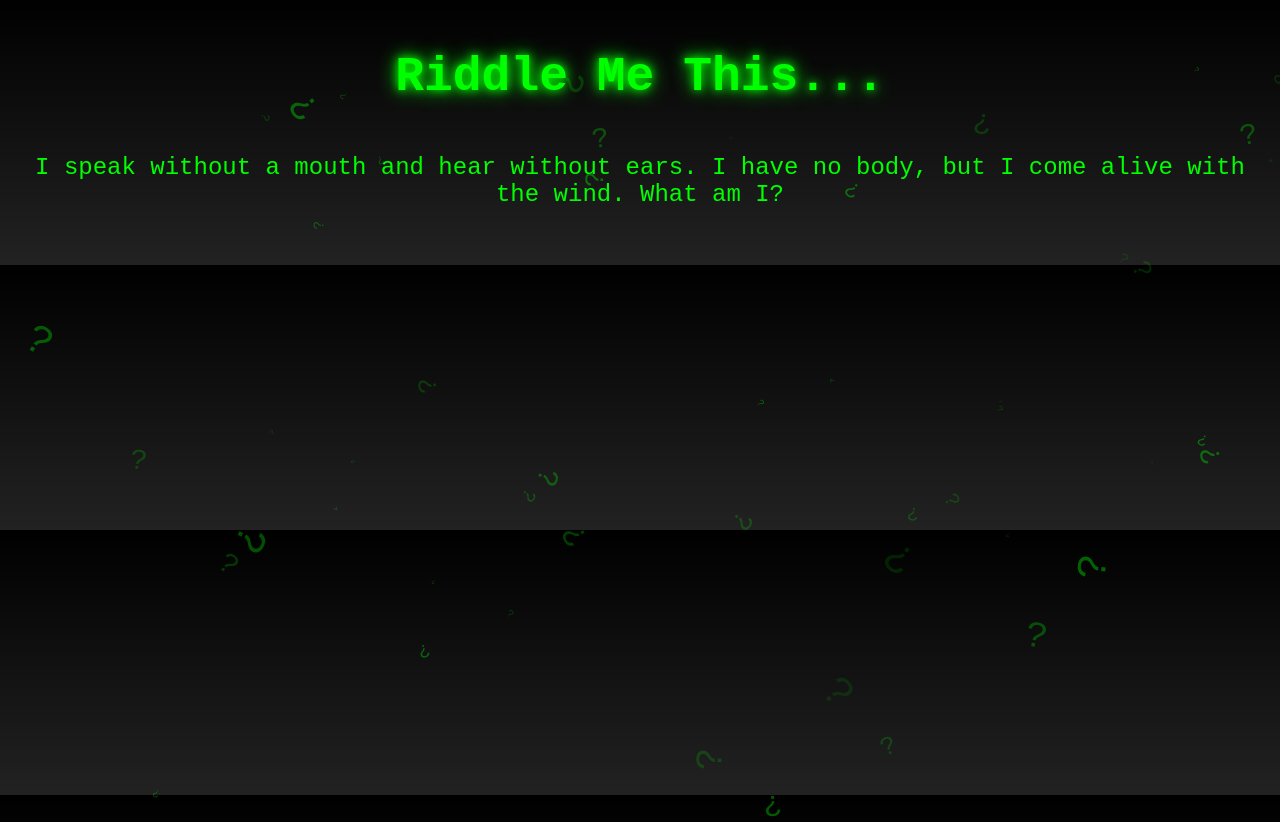
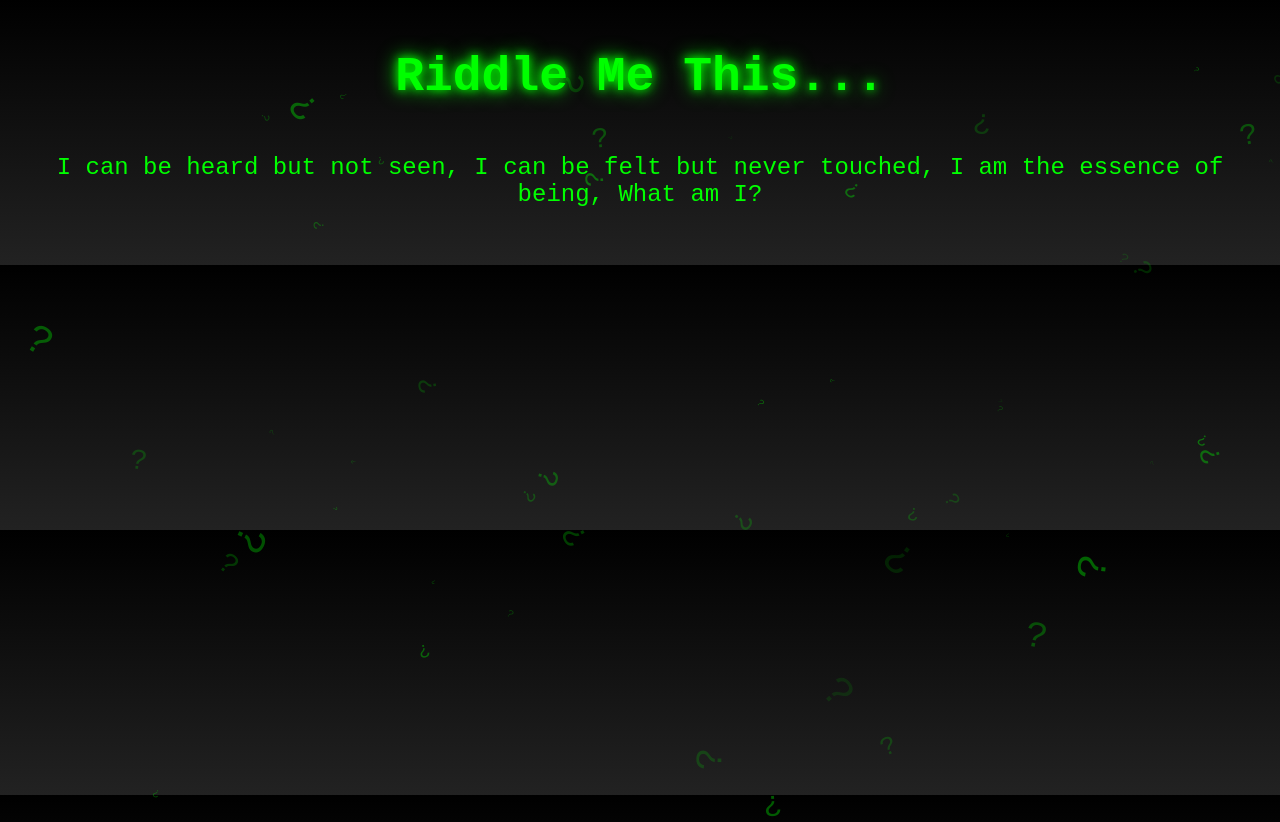
Before and after one commit to zztwisterzz/Only-Angels-Can-Enter, a plain HTML site: page riddles.html in a window 1280 px wide. Drawn offline with Linux system fonts and the light colour scheme.

Commit message:
Update riddles.html

```diff
--- a/riddles.html
+++ b/riddles.html
@@ -78,22 +78,45 @@
     <div id="warning">You are running out of attempts to seek your answers.</div>
     <div id="background"></div>
 
-    <script>
+<script>
         const riddles = [
             {
-                question: "I speak without a mouth and hear without ears. I have no body, but I come alive with the wind. What am I?",
-                answer: "echo"
+                question: "I can be heard but not seen, I can be felt but never touched, I am the essence of being, What am I?",
+                answer: "alive"
             },
             {
-                question: "The more of me you take, the more you leave behind. What am I?",
-                answer: "footsteps"
+                question: "I’m often hidden but always sought, When found, I can change the lot. Sometimes hard and full of strife, But without me, what is life?",
+                answer: "truth"
             },
             {
-                question: "I am always running but never move. I have no legs, but I carry you far. What am I?",
-                answer: "time"
+                question: "In ancient sands, I rise and fall, A timeless land, grand and tall. With pyramids and mummies old, Where am I that history told?",
+                answer: "egypt"
+            },
+            {
+                question: "Though young they start, to grow they must, Learning lessons, gaining trust. With wisdom gained and rules to follow, What do you call them when they’re not hollow?",
+                answer: "adults"
+            },
+            {
+                question: "I can be loud, I can be soft, I can travel far or not at all. With words I bring connection true, What am I, that speaks through you?",
+                answer: "talking"
+            },
+            {
+                question: "I spark the fire, I light the flame, A yearning deep, it calls your name. Though never fully quenched or known, What is it that makes hearts overthrown?",
+                answer: "desire"
+            },
+            {
+                question: "Two souls, once separate, now align, Bound by threads that intertwine. What word describes this perfect bind, Where hearts and minds are intertwined?",
+                answer: "interlinked"
+            },
+            {
+                question: "I’m not quite love, yet more than trust, Together we are, in fate we must. A deep connection that won't break, What is this bond that hearts will make?",
+                answer: "interlinked"
+            },
+            {
+                question: "Two paths once distant now converge, Through fate and choice, we both emerge. What is this state, both deep and true, That makes two one, as we pursue?",
+                answer: "interlinked"
             }
         ];
-
         let currentRiddleIndex = 0;
         let attemptsLeft = 3;
         const riddleContainer = document.getElementById('riddle-container');
```
